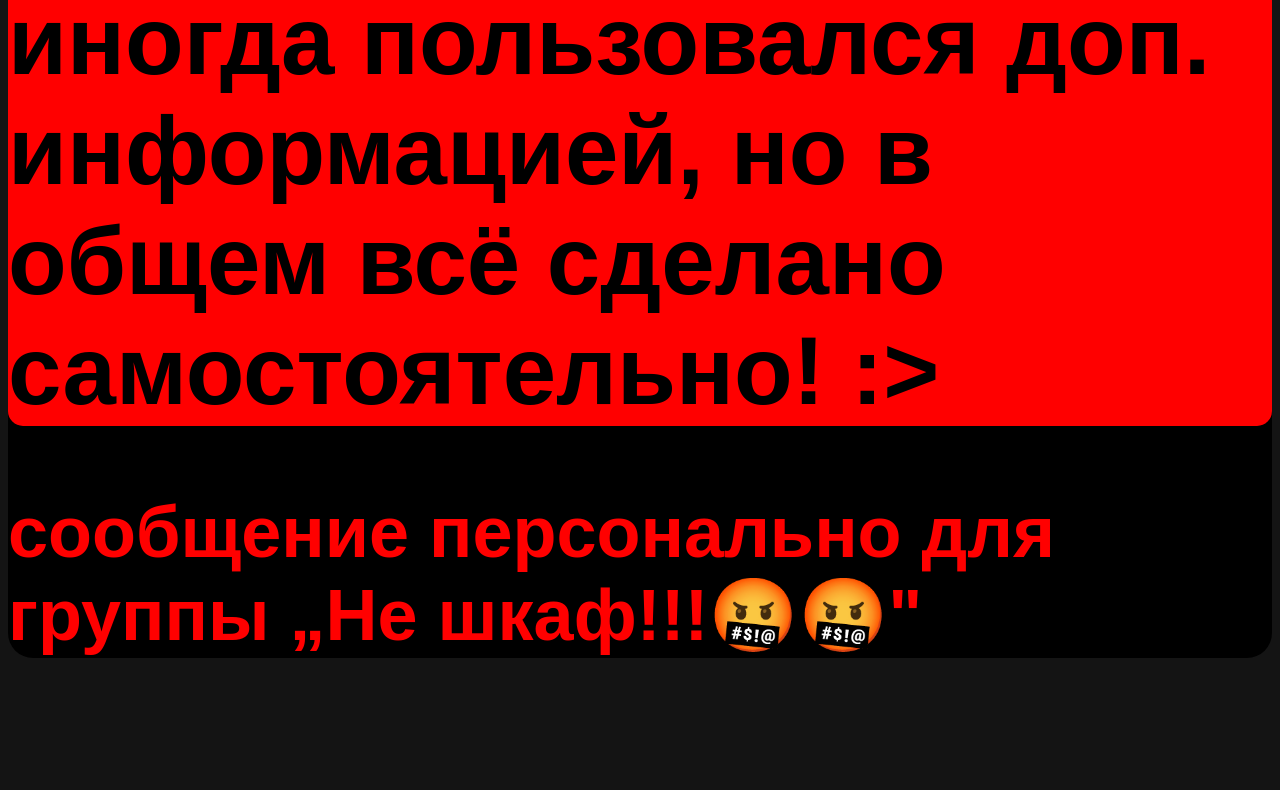
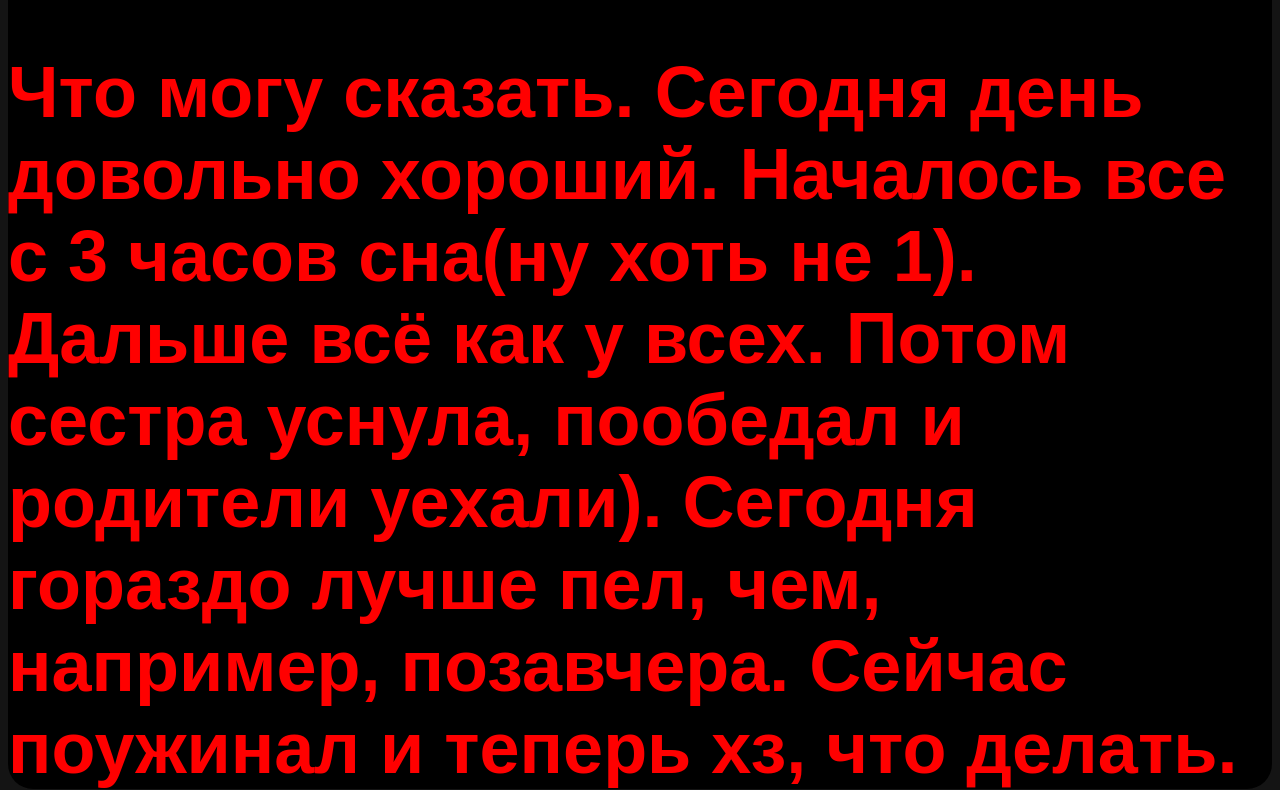
Before and after one commit to AntiSimp66602/Novostnoi_Anti_simp, a plain HTML site: page 1.html in a window 1280 px wide. Shown: the part 298-1088 px from the top of the page. Before the commit the page ends 1015 px from the top, so only its background shows below. Drawn offline with Linux system fonts and the light colour scheme.

Commit message:
Update 1.html

```diff
--- a/1.html
+++ b/1.html
@@ -22,10 +22,10 @@ h1{
     </style>
     <body>
         <h1>
-           Клянусь жизнью, этот сайт написал я сам. Да, иногда пользовался доп. информацией, но в общем всё сделано самостоятельно! :>
+            Итак. Вы реально зашли. Меня это радует!
         </h1>
         <h2>
-            сообщение персонально для группы „Не шкаф!!!🤬🤬"
+            Что могу сказать. Сегодня день довольно хороший. Началось все с 3 часов сна(ну хоть не 1). Дальше всё как у всех. Потом сестра уснула, пообедал и родители уехали). Сегодня гораздо лучше пел, чем, например, позавчера. Сейчас поужинал и теперь хз, что делать.
         </h2>
     </body>
 </html>
```
